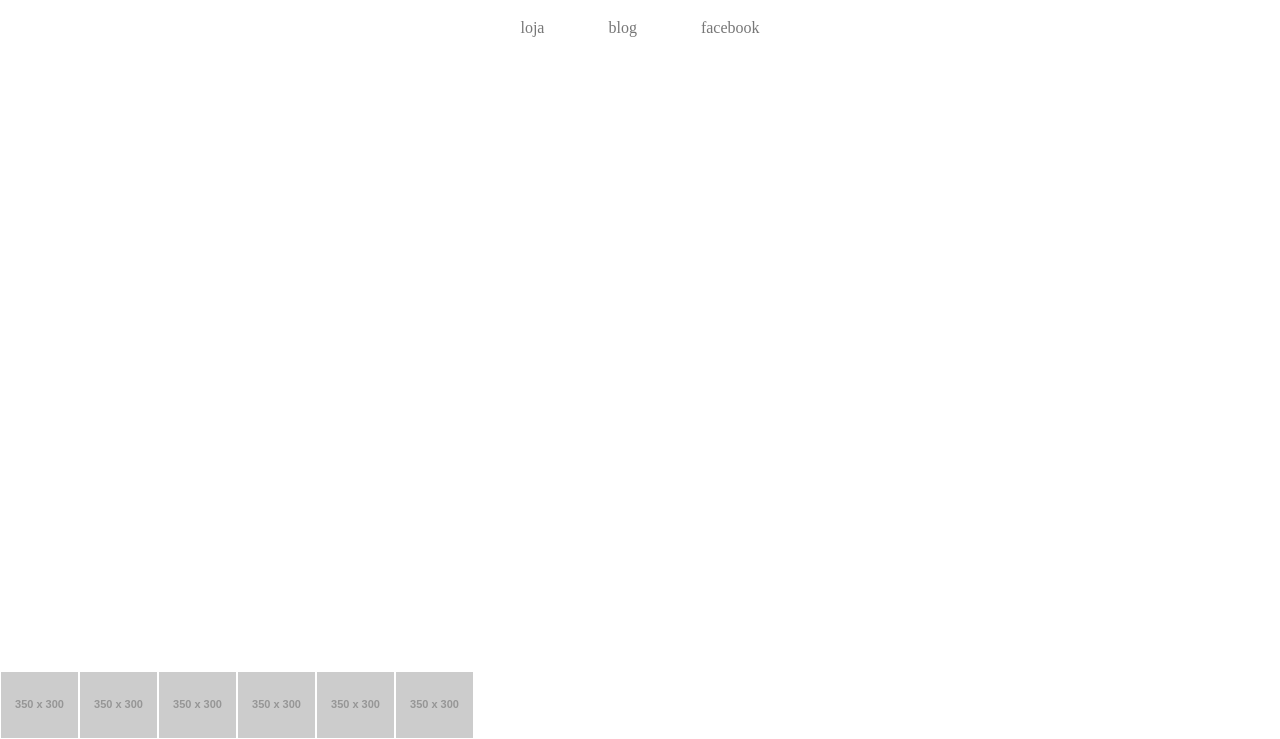
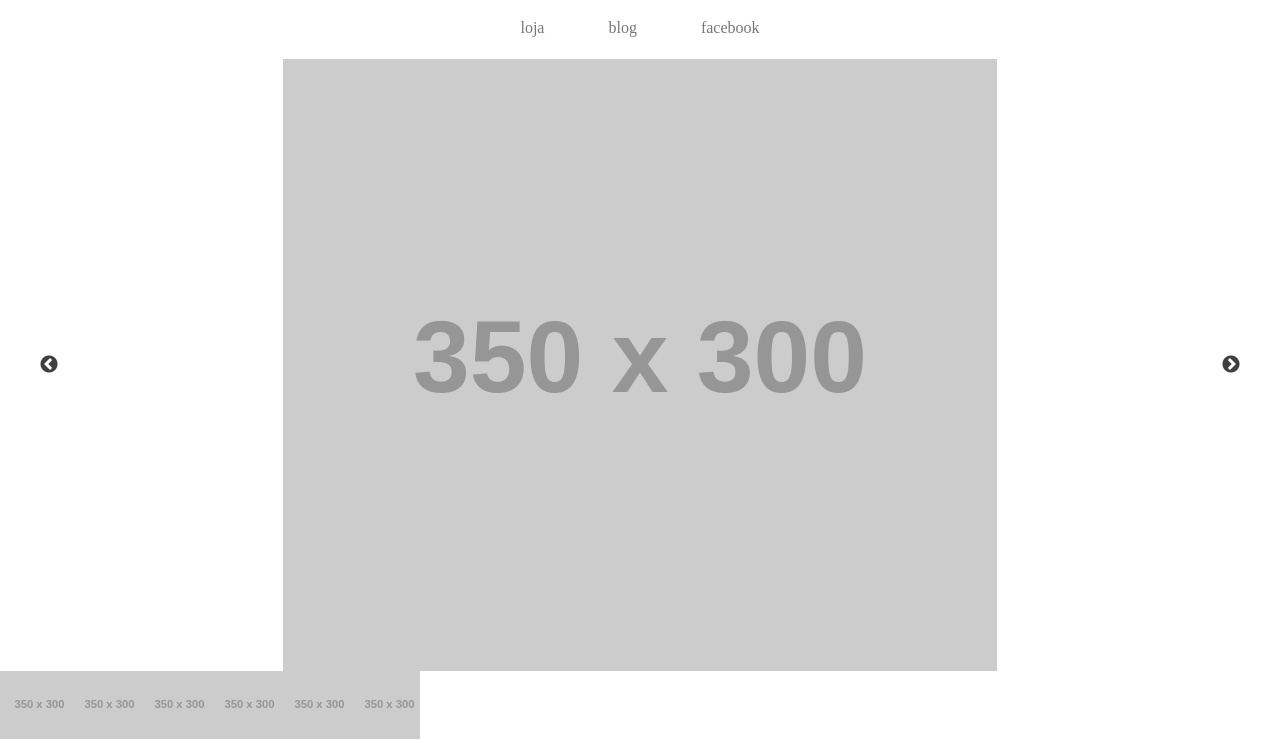
Before and after one commit to Daymannovaes/roupas-rotulo, a plain HTML site: page index.html in a window 1280 px wide. Shown: the part 61-800 px from the top of the page. Drawn offline with nearby package versions, Linux system fonts and the light colour scheme; placeholder pictures from the web are drawn by us.

Commit message:
both carousel working separately

```diff
--- a/assets/main.css
+++ b/assets/main.css
@@ -53,37 +53,32 @@ nav a:hover {
 
 
 .slider-for {
-    width: 50%;
-    height: 90%;
-    margin: 0 auto;
+  height: 90%;
+  max-width: 90%;
+  margin: 0 auto;
+}
+.slider-for > div {
+  height: 100%;
 }
 
 .slider-nav {
   height: 10%;
+  max-width: 90%;
 
+}
+.flex {
   display: flex;
-  justify-content: flex-start;
-
-  overflow-x: overlay;
-  overflow-y: hidden;
-}
-.slider-nav > div {
-  border: 1px solid #fff;
-  height: 100%;
-  min-width: 70px;
-  max-width: 100px;
-}
-.slider-nav > div img {
-  width: 100%;
-  height: 100%;
 }
 
-.slick-slide {
-  margin: 0px 20px;
+
+.slick-slide img {
+  margin: 0 auto;
 }
 
+.slick-track,
+.slick-slide,
 .slick-slide img {
-  width: 100%;
+  height: 100%;
 }
 
 .slick-prev:before,
--- a/assets/main.js
+++ b/assets/main.js
@@ -1,8 +1,18 @@
-(function() {
-    $('.slider').slick({
+$(document).on('ready', function() {
+    $('.slider-for').slick({
       infinite: true,
       slidesToShow: 1,
-      slidesToScroll: 1
+      slidesToScroll: 1,
+      fade: true
+    });
+
+    $('.slider-nav').on('init', function() {
+      $(this).addClass('flex');
+    }).slick({
+      infinite: true,
+      slidesToShow: 10,
+      slidesToScroll: 1,
+      focusOnSelect: true
     });
 
     return;
@@ -14,6 +24,7 @@
       fade: true,
       asNavFor: '.slider-nav'
     });
+
     $('.slider-nav').slick({
       slidesToShow: 999,
       slidesToScroll: 1,
@@ -22,4 +33,4 @@
       centerMode: true,
       focusOnSelect: true
     });
-})();
+});
--- a/index.html
+++ b/index.html
@@ -31,22 +31,22 @@
   <main>
     <section class="slider-for">
       <div>
-
+        <img src="http://placehold.it/350x300?text=1">
       </div>
       <div>
-
+        <img src="http://placehold.it/350x300?text=2">
       </div>
       <div>
-
+        <img src="http://placehold.it/350x300?text=3">
       </div>
       <div>
-
+        <img src="http://placehold.it/350x300?text=4">
       </div>
       <div>
-
+        <img src="http://placehold.it/350x300?text=5">
       </div>
       <div>
-
+        <img src="http://placehold.it/350x300?text=6">
       </div>
     </section>
     <section class="slider-nav">
```
